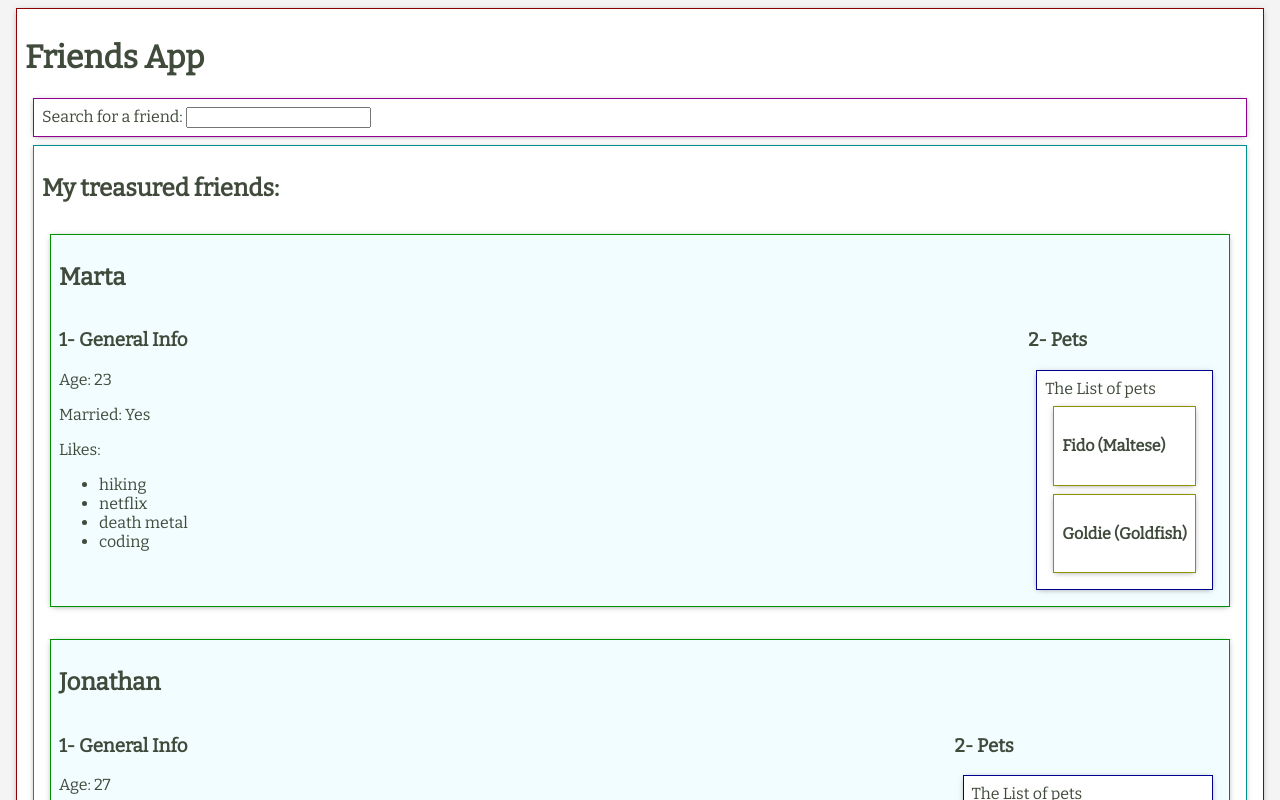
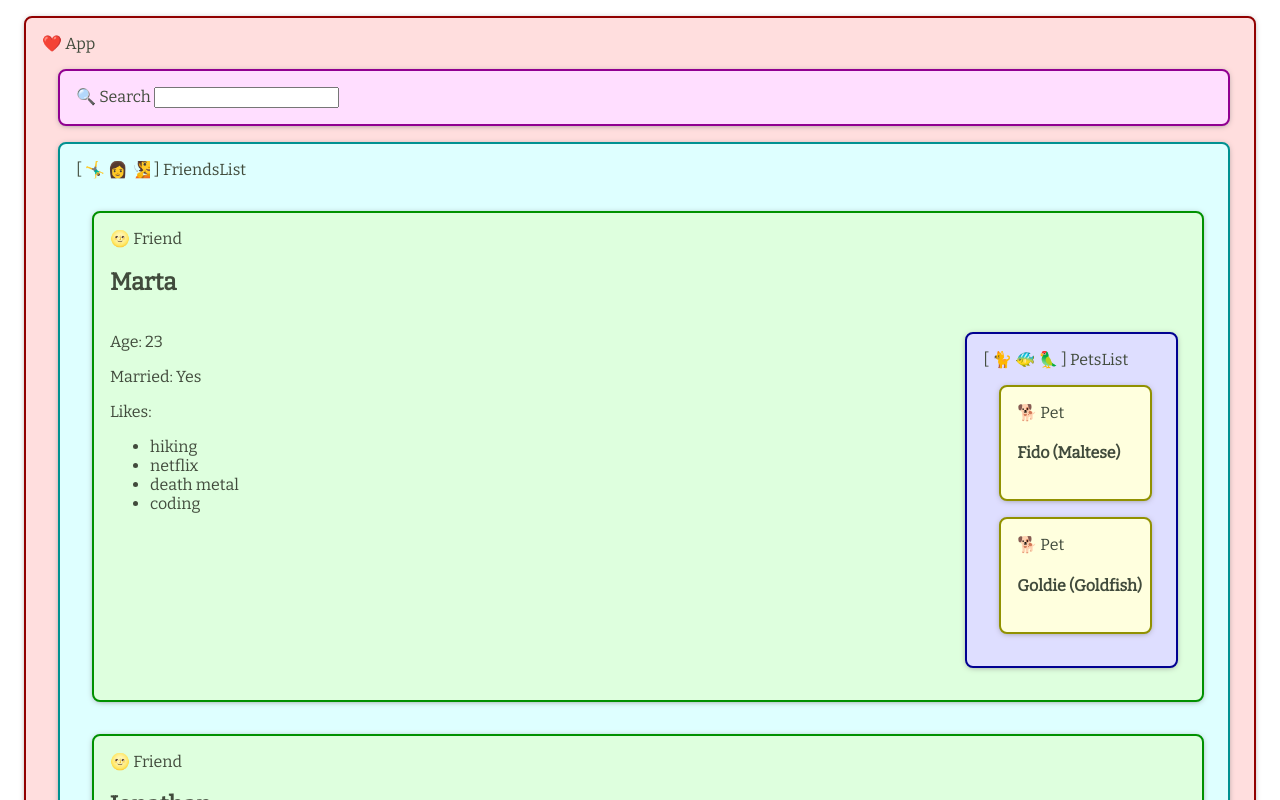
Before and after one commit to Tereamarie/web-guided-project-react-components-2-solution, a React (Vite) app: page / in a window 1280 px wide. Shown: the top 800 px of the page. Built offline with nearby package versions, Linux system fonts and the light colour scheme.

Commit message:
update styles

```diff
--- a/src/components/App.jsx
+++ b/src/components/App.jsx
@@ -24,7 +24,6 @@ export default function App() {
 
   return (
     <div className='app-friends container'>
-      <h1>Friends App</h1>
       {/* what does Search need? */}
       {/* it wants a callback to update the search term! */}
       <Search setSearchTerm={setSearchTerm} />
--- a/src/components/Friend.jsx
+++ b/src/components/Friend.jsx
@@ -8,7 +8,6 @@ export default function Friend({ friend }) {
 
       <div className='friend-info'>
         <div >
-          <h3>1- General Info</h3>
           <p>Age: {friend.age}</p>
 
           {/* Display something better in the Married area */}
@@ -24,8 +23,6 @@ export default function Friend({ friend }) {
         </div>
 
         <div>
-          <h3>2- Pets</h3>
-
           {/* What does the PetsList need? */}
           {/* What is the exact name of the prop it expects? */}
           {/* Is the pets data around here somewhere so I may pass it? */}
--- a/src/components/FriendsList.jsx
+++ b/src/components/FriendsList.jsx
@@ -4,7 +4,6 @@ import Friend from './Friend'
 export default function FriendsList({ friends }) {
   return (
     <div className='list-friends container'>
-      <h2>My treasured friends:</h2>
       {/* We need to loop over our friends generating a Friend as we go */}
       {
         friends.map(fr => {
--- a/src/components/PetsList.jsx
+++ b/src/components/PetsList.jsx
@@ -4,7 +4,6 @@ import Pet from './Pet'
 export default function PetsList({ pets }) {
   return (
     <div className='list-pets-friends container'>
-      <div>The List of pets</div>
       {/* Loop over the pets generating a Pet element as you go */}
       {/* What props does the Pet component expect? */}
       {
--- a/src/components/Search.jsx
+++ b/src/components/Search.jsx
@@ -9,7 +9,7 @@ export default function Search({ setSearchTerm }) {
 
   return (
     <div className='search-friends container'>
-      Search for a friend: <input onChange={changeHandler} />
+      <input onChange={changeHandler} />
     </div>
   )
 }
--- a/src/styles.less
+++ b/src/styles.less
@@ -1,39 +1,75 @@
+@appColor: rgb(145, 0, 0);
+@friendsColor: rgb(0, 145, 0);
+@listFriendsColor: rgb(0, 145, 145);
+@listPetsColor: rgb(0, 0, 145);
+@petColor: rgb(145, 145, 0);
+@searchColor: rgb(145, 0, 145);
+
 * {
   box-sizing: border-box;
 }
 body {
-  background-color: rgb(244, 244, 244);
   color: rgb(65, 75, 60);
   font-family: 'Bitter', serif;
 }
 .container {
-  border: 1px solid rgb(210, 210, 210);
+  border: 2px solid rgb(210, 210, 210);
   box-shadow: 0px 1px 6px -2px rgb(128, 127, 127);
-  margin: 8px;
-  padding: 8px;
-  background-color: white;
+  border-radius: 8px;
+  margin: 16px;
+  padding: 16px 8px 16px 16px;
+  &:hover {
+    box-shadow: 2px 3px 8px 0px rgb(128, 127, 127);
+  }
 }
 .app-friends {
-  border-color: rgb(145, 0, 0);
+  border-color: @appColor;
+  background-color: lighten(@appColor, 65);
+  &:before {
+    content: '❤️ App';
+  }
 }
 .friend-friends {
-  border-color: rgb(0, 145, 0);
+  border-color: @friendsColor;
+  background-color: lighten(@friendsColor, 65);
   margin-top: 32px;
-  background-color: rgb(241, 253, 255);
+  &:before {
+    content: '🌝 Friend';
+  }
 }
 .list-friends {
-  border-color: rgb(0, 145, 145);
+  border-color: @listFriendsColor;
+  background-color: lighten(@listFriendsColor, 65);
+  &:before {
+    content: '[ 🤸‍♂️ 👩 🧏 ] FriendsList';
+  }
 }
 .list-pets-friends {
-  border-color: rgb(0, 0, 145);
+  border-color: @listPetsColor;
+  background-color: lighten(@listPetsColor, 65);
+  &:before {
+    content: '[ 🐈 🐠 🦜 ] PetsList';
+  }
 }
 .pet-friends {
-  border-color: rgb(145, 145, 0);
+  border-color: @petColor;
+  background-color: lighten(@petColor, 65);
+  &:before {
+    content: '🐕 Pet';
+  }
 }
 .search-friends {
-  border-color: rgb(145, 0, 145);
+  border-color: @searchColor;
+  background-color: lighten(@searchColor, 65);
+  &:before {
+    content: '🔍 Search ';
+  }
 }
 .friend-info {
   display: flex;
   justify-content: space-between;
+
+  @media (max-width: 520px) {
+    flex-direction: column;
+  }
 }
```
